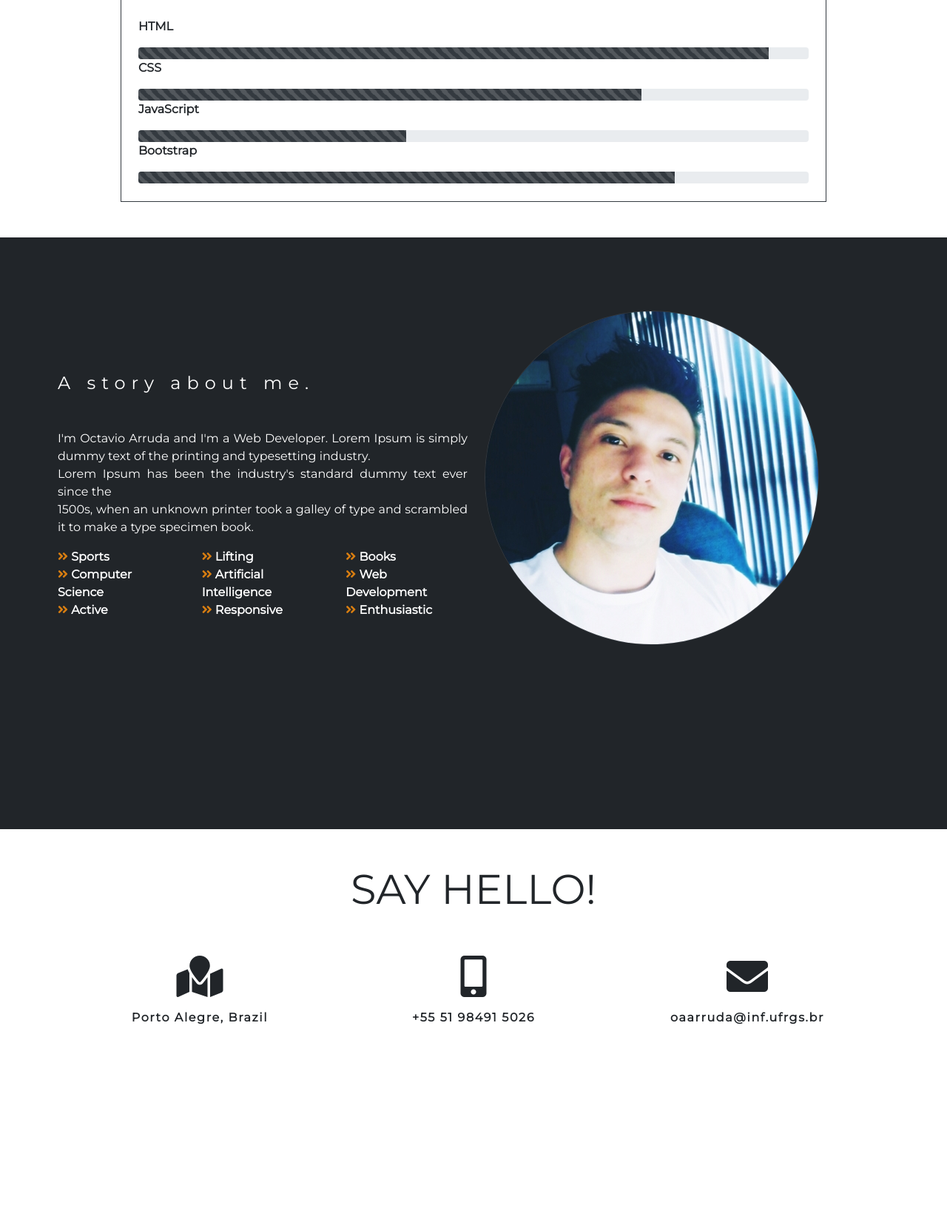
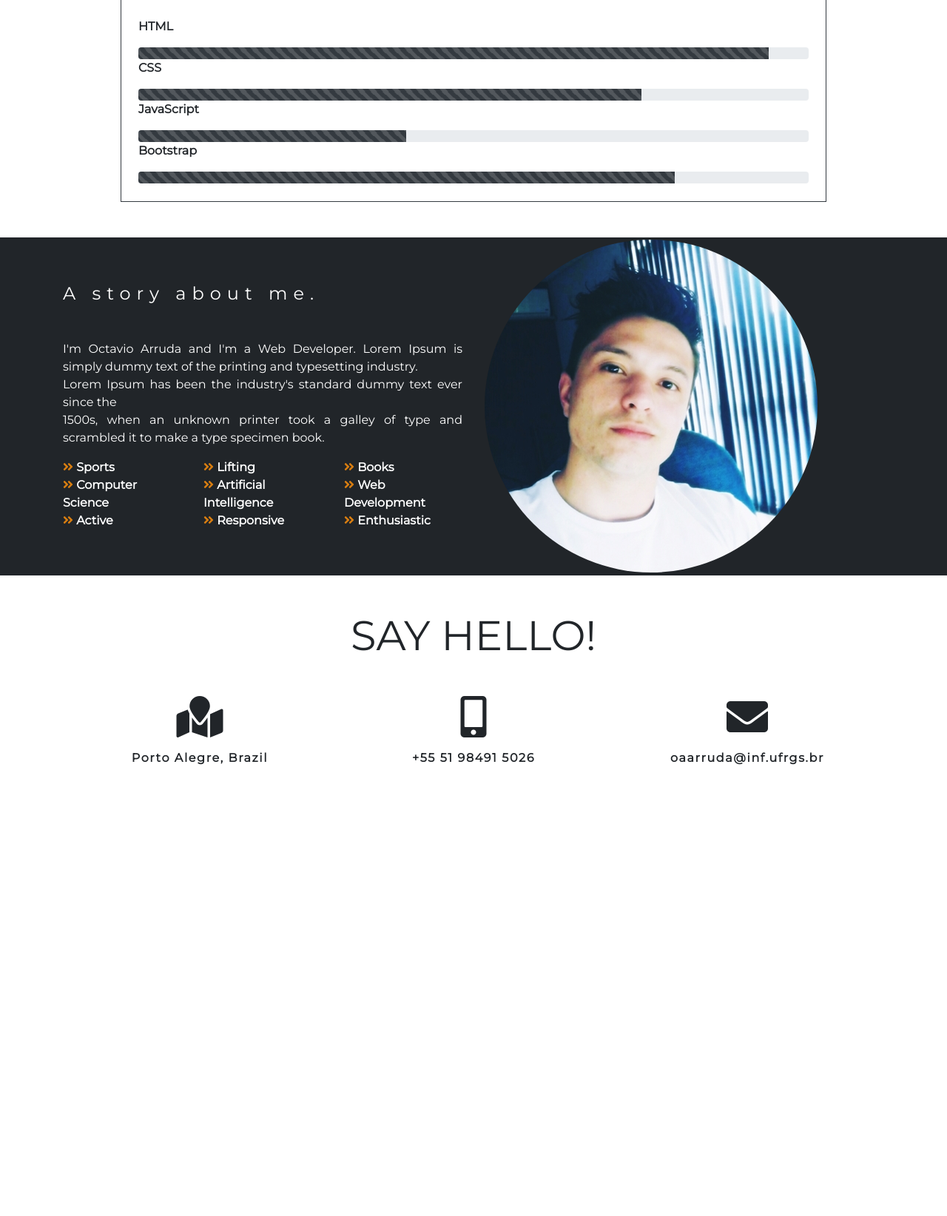
Before and after one commit to OctavioArruda/Blog, a PHP site: page / in a window 1280 px wide. Shown: the part 1479-3123 px from the top of the page at 74% size. After the commit the page ends 2513 px from the top, so only its background shows below. Run offline with PHP 8.4, Linux system fonts and the light colour scheme; some libraries are stand-ins or nearby versions.

Commit message:
about me mobile problems

```diff
--- a/blog.html
+++ b/blog.html
@@ -150,9 +150,9 @@
 
     <!-- THIRD SCREEN START -->
     <section id="about-me">
-        <div class="container mt-5">
-            <div class="row justify-content-center align-items-center mt-5 pt-5">
-                <div class="col-12 col-md-6 p-2 mt-5" data-aos="fade-down-right">
+        <div class="container">
+            <div class="row justify-content-center align-items-center">
+                <div class="col-12 col-md-6" data-aos="fade-down-right">
                     <h1 class="about-me-title mb-5">A story about me.</h1>
 
                     <p class="main-text text-justify">I'm Octavio Arruda and I'm a Web Developer. Lorem Ipsum is simply
@@ -197,7 +197,7 @@
                     <!-- </div> -->
                 </div>
                 <div class="col-12 col-md-6" data-aos="fade-up-left">
-                    <img src="profilepic.jpg" alt="me" class="rounded-circle border border-dark img-fluid img-responsive">
+                    <img src="profilepic.jpg" alt="me" class="rounded-circle img-fluid img-responsive">
                 </div>
             </div>
         </div>
@@ -208,22 +208,18 @@
     <!-- FORTH SCREEN START  -->
     <section id="contact-me">
         <div class="container mt-5">
-            <div class="d-flex flex-column">
-                <div class="d-flex flex-row">
-                    <div class="col text-center">
-                        <h1 class="display-4 main-text">SAY HELLO!</h1>
-                    </div>
-                </div>
+            <div>
+                <h1 class="display-4 main-text text-center">SAY HELLO!</h1>
                 <div class="d-flex flex-row mt-5">
-                    <div class="col text-center">
+                    <div class="col-12 col-sm-4 text-center">
                         <i class="fas fa-map-marked display-4 pb-3"></i>
                         <p class="main-text">Porto Alegre, Brazil</p>
                     </div>
-                    <div class="col text-center">
+                    <div class="col-12 col-sm-4 text-center">
                         <i class="fas fa-mobile-alt display-4 pb-3"></i>
                         <p class="main-text">+55 51 98491 5026</p>
                     </div>
-                    <div class="col text-center">
+                    <div class="col-12 col-sm-4 text-center">
                         <i class="fas fa-envelope display-4 pb-3"></i>
                         <p class="main-text">oaarruda@inf.ufrgs.br</p>
                     </div>
--- a/css/styles.css
+++ b/css/styles.css
@@ -51,8 +51,8 @@
 #about-me {
     background-color: #212529;
     color: white;
-    background-size: cover;
-    min-height: 100vh;
+    padding-top: 4rem;
+    padding-bottom: 4rem;
 }
 
 .about-me-title{
```
